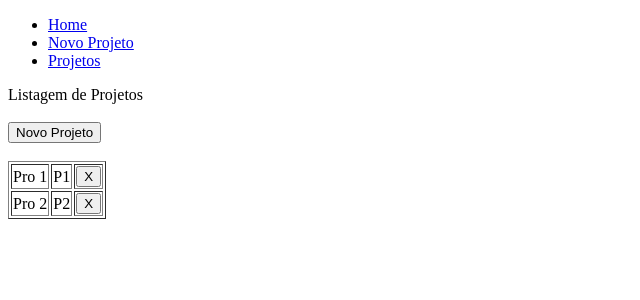
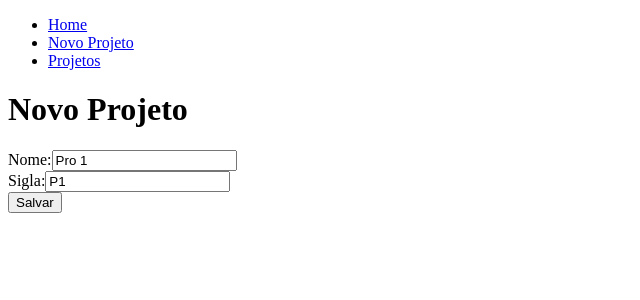
Before and after one commit to diogosmendonca/ExemplosPSW20201, a React (Create React App) app: page /projetos/1 in a window 1280 px wide. Shown: the top 300 px of the page, without its empty margins (0-640 px from the left). Built offline with nearby package versions, Linux system fonts and the light colour scheme.

Commit message:
Implementando o update do projeto

```diff
--- a/src/App.js
+++ b/src/App.js
@@ -26,6 +26,7 @@ const App = (props) => {
                     </nav>
                     <Switch>
                       <Route path="/projetos/novo"><FormProjeto /></Route>
+                      <Route path="/projetos/:id"><FormProjeto /></Route>
                       <Route path="/projetos"><ListagemProjeto /></Route>
                       <Route path="/"><ListagemProjeto /></Route>
                     </Switch>
--- a/src/projetos/FormProjeto.js
+++ b/src/projetos/FormProjeto.js
@@ -1,14 +1,25 @@
 import React, {useState, useEffect} from 'react';
-import { useHistory } from "react-router-dom";
-import {useDispatch} from 'react-redux';
-import {addProjeto} from './ProjetosSlice'
+import { useParams, useHistory } from "react-router-dom";
+import {useDispatch, useSelector} from 'react-redux';
+import {addProjeto, updateProjeto} from './ProjetosSlice'
 
 export default function FormProjeto(props){
 
-    const [projeto, setProjeto] = useState({});
+    const projetos = useSelector(state => state.projetos)
     const history = useHistory();
+    const dispatch = useDispatch()
+    let { id } = useParams();
+    id = parseInt(id);
 
-    const dispatch = useDispatch()
+    const [projeto, setProjeto] = useState(
+        id ? projetos.filter((p) => p.id === id)[0] ?? {} : {});
+
+    const [actionType, ] = useState(
+        id ?
+            projetos.filter((p) => p.id === id)[0]
+                ? 'projetos/updateProjeto'
+                : 'projetos/addProjeto'
+                : 'projetos/addProjeto');
 
     function handleInputChange(e) {
         setProjeto( {...projeto, [e.target.name]: e.target.value} );
@@ -16,7 +27,12 @@ export default function FormProjeto(props){
 
     function handleSubmit(e){
         e.preventDefault();
-        dispatch(addProjeto(projeto));
+        if(actionType === 'projetos/addProjeto'){
+            dispatch(addProjeto(projeto));
+        }else{
+            dispatch(updateProjeto(projeto));
+        }
+
         history.push('/projetos');
     }
 
--- a/src/projetos/TabelaProjetos.js
+++ b/src/projetos/TabelaProjetos.js
@@ -26,7 +26,7 @@ export default function ListagemProjeto(props){
 
 const LinhaProjeto = (props) => {
     return(
-        <tr><td>{props.projeto.nome}</td>
+        <tr><td><Link to={`/projetos/${props.projeto.id}`}><button>{props.projeto.nome}</button></Link></td>
             <td>{props.projeto.sigla}</td>
             <td><button id="excluir_projeto" name="excluir_projeto" onClick={() => props.onClickExcluirProjeto(props.projeto.id)}>X</button></td>
         </tr>
```
